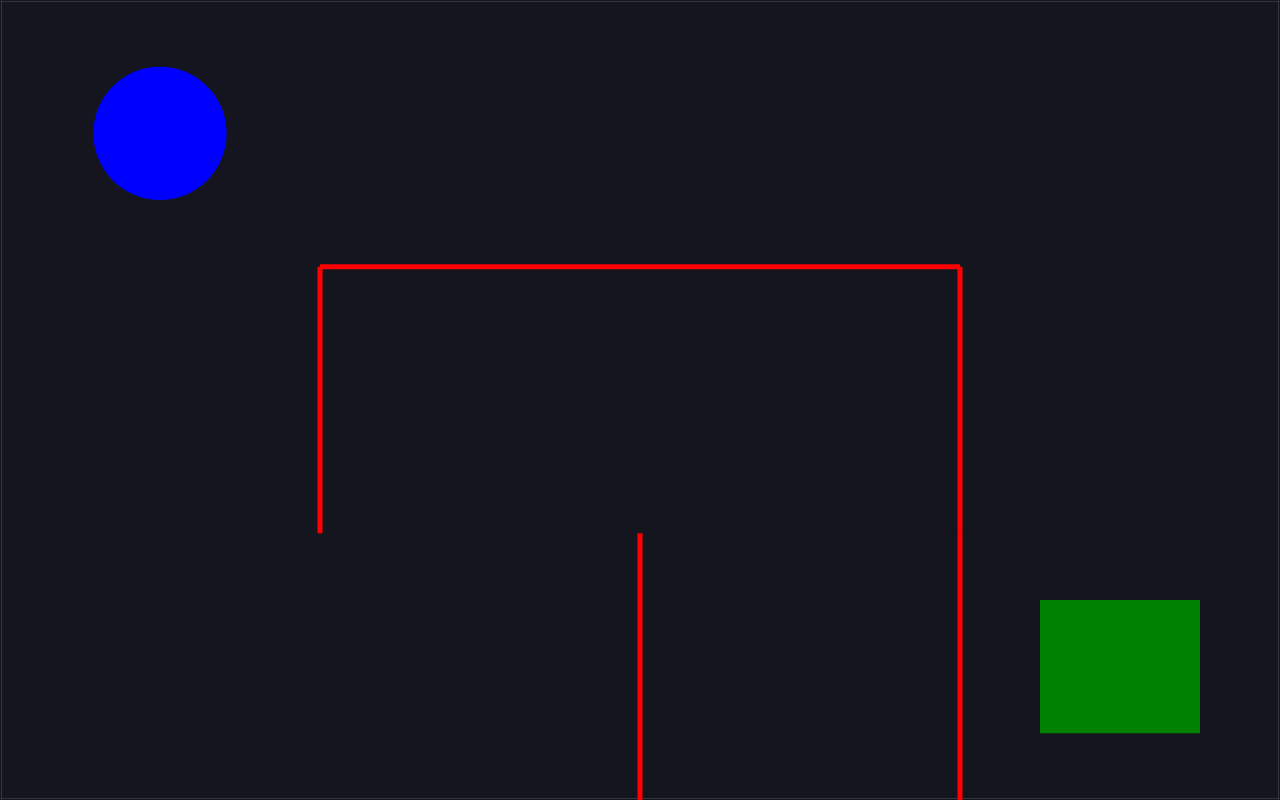
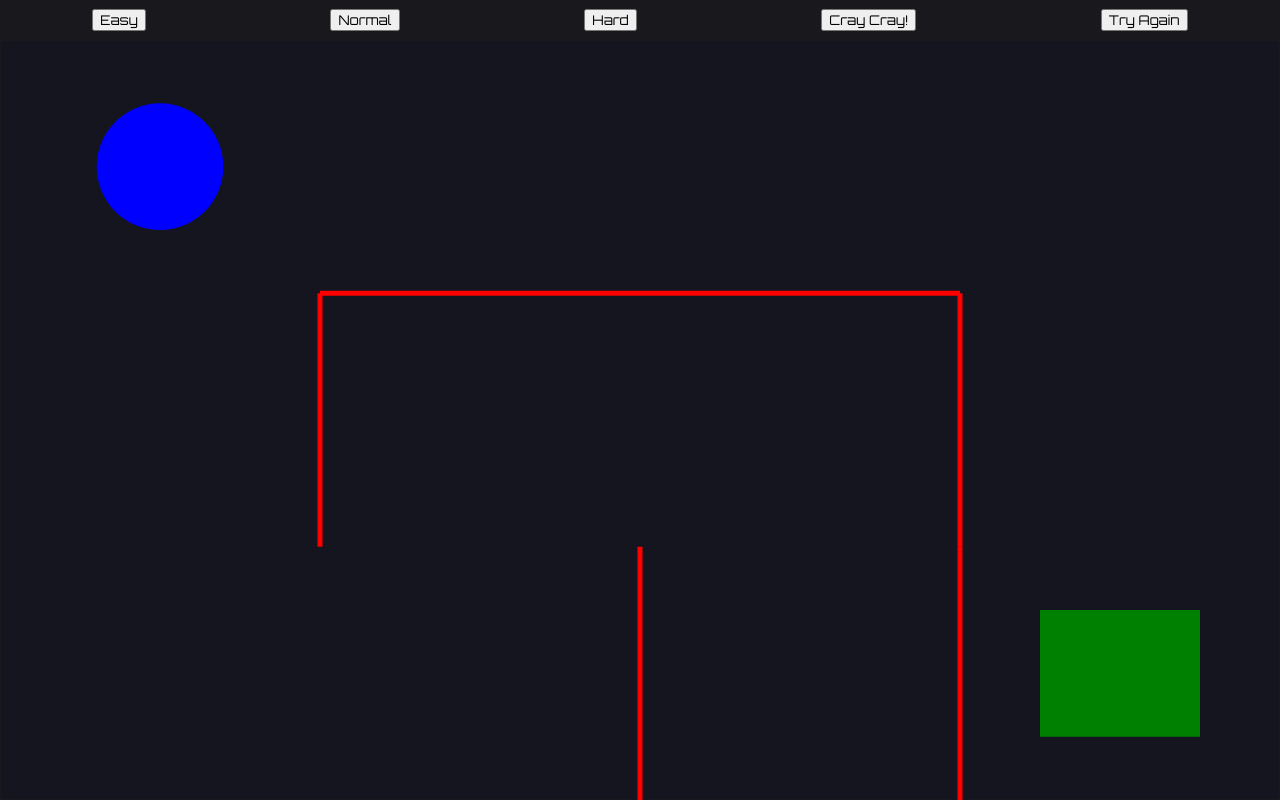
Before and after one commit to petah-sama/js-amazing-maze, a plain HTML site: page index.html in a window 1280 px wide. Drawn offline with nearby package versions, Linux system fonts and the light colour scheme.

Commit message:
added some touches to the style, and 4 buttons on top that will set the difficulty of the maze and allow you to reload the maze

```diff
--- a/index.html
+++ b/index.html
@@ -11,6 +11,23 @@
     <div class="winner hidden">
         <h1>YOU WIN!!</h1>
     </div>
+    <div class="options">
+        <div>
+            <button class="difficulty">Easy</button>
+        </div>
+        <div>
+            <button class="difficulty">Normal</button>
+        </div>
+        <div>
+            <button class="difficulty">Hard</button>
+        </div>
+        <div>
+            <button class="difficulty">Cray Cray!</button>
+        </div>
+        <div>
+            <button class="reload">Try Again</button>
+        </div>
+    </div>
     <script src="js/index.js"></script>
 </body>
 </html>
--- a/js/index.js
+++ b/js/index.js
@@ -3,7 +3,7 @@ const { Engine, Render, Runner, World, Bodies, Body, Events } = Matter;
 const cellsHorizontal = 4;
 const cellsVertical = 3;
 const width = window.innerWidth;
-const height = window.innerHeight;
+const height = window.innerHeight - window.innerHeight * .05; // window.innerHeight * .05 === 5vh
 const unitLengthX = width / cellsHorizontal;
 const unitLengthY = height / cellsVertical;
 
@@ -25,10 +25,10 @@ Runner.run(Runner.create(), engine);
 
 // BORDER WALLS
 const walls = [
-    Bodies.rectangle(width / 2, 0, width, 2, { isStatic: true }),
-    Bodies.rectangle(width / 2, height, width, 2, { isStatic: true }),
-    Bodies.rectangle(0, height / 2, 2, height, { isStatic: true }),
-    Bodies.rectangle(width, height / 2, 2, height, { isStatic: true })
+    Bodies.rectangle(width / 2, 0, width, 2, { isStatic: true, render: { fillStyle: '#18181d'} }),
+    Bodies.rectangle(width / 2, height, width, 2, { isStatic: true, render: { fillStyle: '#18181d'} }),
+    Bodies.rectangle(0, height / 2, 2, height, { isStatic: true, render: { fillStyle: '#18181d'} }),
+    Bodies.rectangle(width, height / 2, 2, height, { isStatic: true, render: { fillStyle: '#18181d'} })
 ];
 World.add(world, walls);
 
--- a/style.css
+++ b/style.css
@@ -23,4 +23,19 @@ h1 {
     z-index: 1;
     height: 100vh;
     width: 100vw;
+    background-color: rgba(0,0,0,0.6);
 }
+
+.options {
+    width: 100%;
+    height: 5vh;
+    display: flex;
+    justify-content: space-around;
+    align-items: center;
+    background-color: #18181d;
+}
+
+button {
+    font-family: 'Orbitron', sans-serif;
+    font-weight: 400;
+}
```
